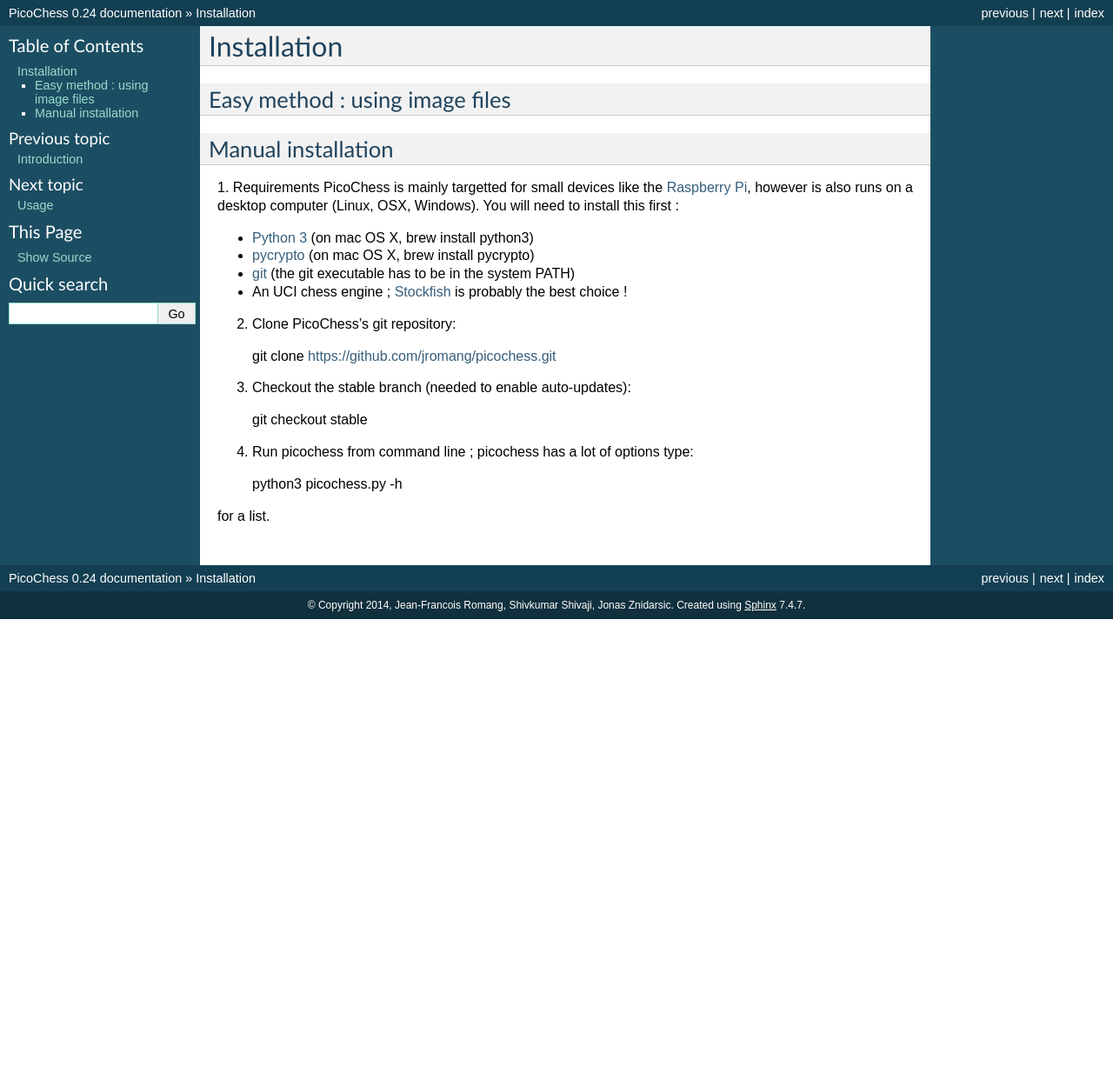
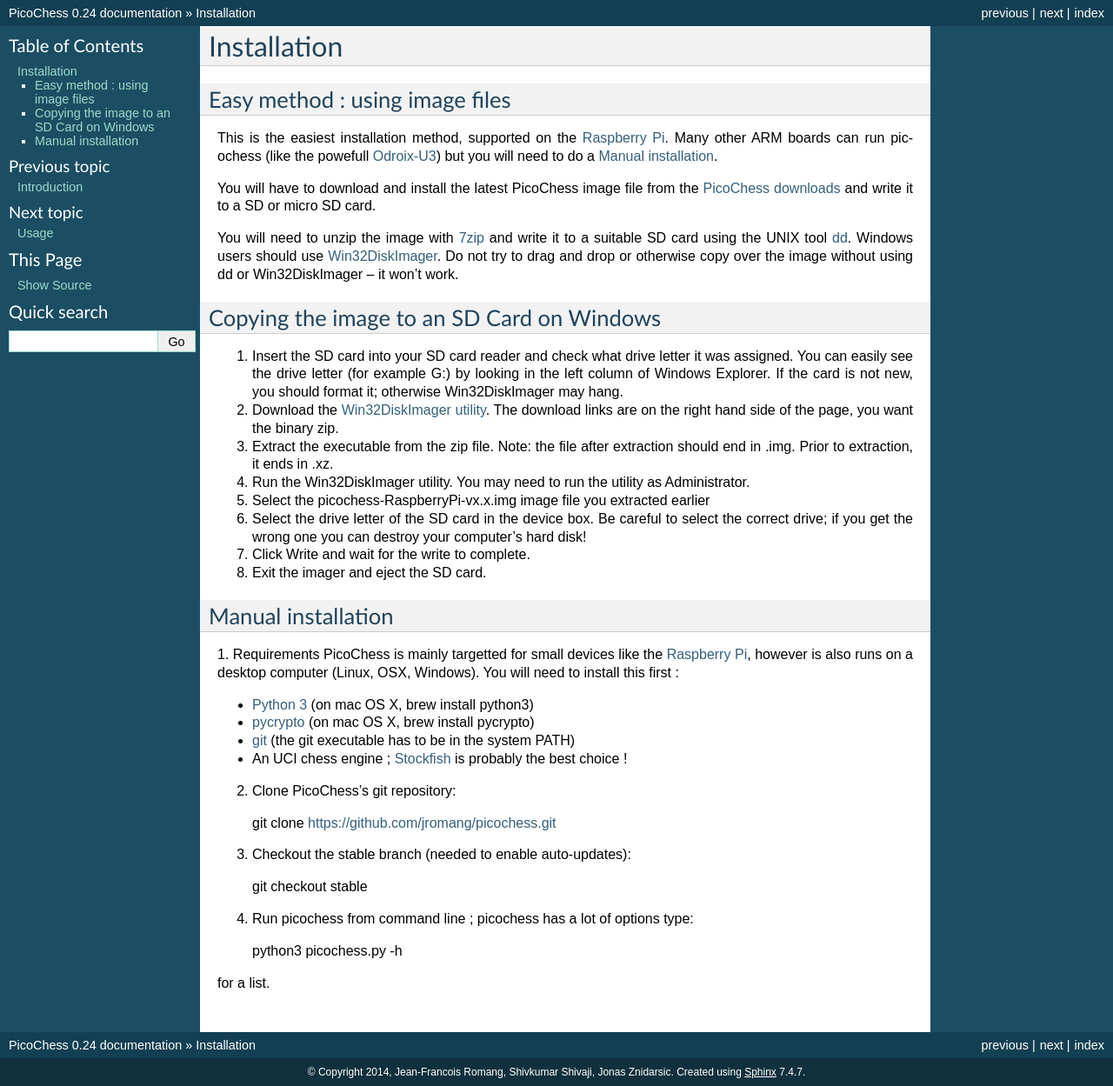
Before and after one commit to jromang/picochess, a Sphinx documentation site: the page built from docs/installation.rst, in a window 1280 px wide. Shown: the whole page at 87% size. Built offline with Sphinx 7.4.7, drawn with Linux system fonts in a browser that asks for light colours; before the commit the page ends 900 px from its top, so only the background shows below that.

Commit message:
Update installation.rst

```diff
--- a/docs/installation.rst
+++ b/docs/installation.rst
@@ -3,6 +3,32 @@
 
 Easy method : using image files
 -------------------------------
+
+This is the easiest installation method, supported on the `Raspberry Pi <http://www.raspberrypi.org>`_.
+Many other ARM boards can run picochess (like the powefull `Odroix-U3 <http://hardkernel.com/main/products/prdt_info.php?g_code=G138745696275>`_)
+but you will need to do a :ref:`manual-install-label`.
+
+You will have to download and install the latest PicoChess image file from the `PicoChess downloads <dl.picochess.org>`_ and write it
+to a SD or micro SD card.
+
+You will need to unzip the image with `7zip <http://www.7-zip.org/>`_ and write it to a suitable SD card
+using the UNIX tool `dd <http://manpages.ubuntu.com/manpages/lucid/man1/dd.1.html>`_.
+Windows users should use `Win32DiskImager <https://launchpad.net/win32-image-writer>`_. Do not try to drag and drop or otherwise copy over the image
+without using dd or Win32DiskImager – it won’t work.
+
+Copying the image to an SD Card on Windows
+------------------------------------------
+
+1. Insert the SD card into your SD card reader and check what drive letter it was assigned. You can easily see the drive letter (for example G:) by looking in the left column of Windows Explorer. If the card is not new, you should format it; otherwise Win32DiskImager may hang.
+2. Download the `Win32DiskImager utility <https://launchpad.net/win32-image-writer>`_. The download links are on the right hand side of the page, you want the binary zip.
+3. Extract the executable from the zip file. Note: the file after extraction should end in .img. Prior to extraction, it ends in .xz.
+4. Run the Win32DiskImager utility. You may need to run the utility as Administrator.
+5. Select the picochess-RaspberryPi-vx.x.img image file you extracted earlier
+6. Select the drive letter of the SD card in the device box. Be careful to select the correct drive; if you get the wrong one you can destroy your computer's hard disk!
+7. Click Write and wait for the write to complete.
+8. Exit the imager and eject the SD card.
+
+.. _manual-install-label:
 
 Manual installation
 -------------------
```
